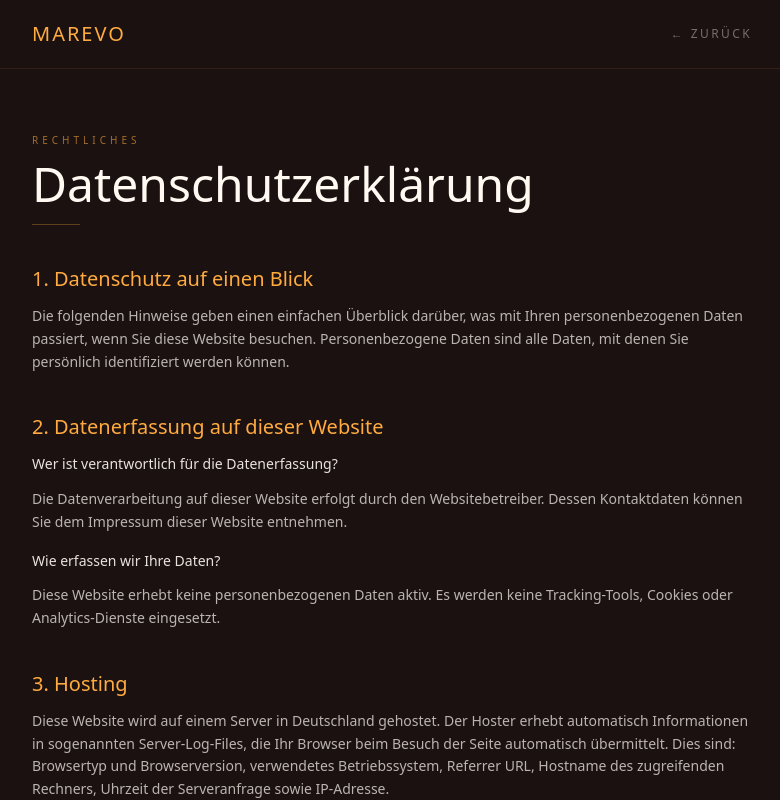
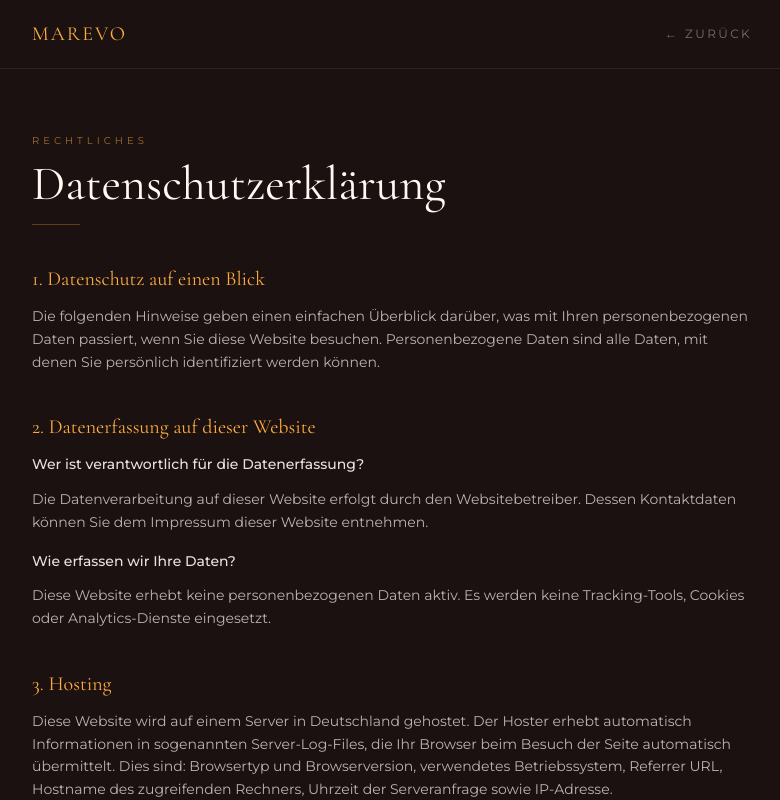
Before and after one commit to financelindermedia-coder/marevo-website, a Next.js app in the folder frontend/: page /datenschutz in a window 1280 px wide. Shown: the top 800 px of the page, without its empty margins (248-1028 px from the left). Built offline with nearby package versions, Linux system fonts and the light colour scheme.

Commit message:
fix: passthrough root layout so Payload RootLayout owns html/body for admin

```diff
--- a/frontend/app/(site)/layout.tsx
+++ b/frontend/app/(site)/layout.tsx
@@ -25,8 +25,8 @@ export default function SiteLayout({
   children,
 }: Readonly<{ children: React.ReactNode }>) {
   return (
-    <div className={`${montserrat.variable} ${cormorant.variable} antialiased font-sans`}>
-      {children}
-    </div>
+    <html lang="en" className={`${montserrat.variable} ${cormorant.variable}`}>
+      <body className="antialiased font-sans">{children}</body>
+    </html>
   );
 }
--- a/frontend/app/layout.tsx
+++ b/frontend/app/layout.tsx
@@ -1,9 +1,6 @@
-export default function RootLayout({
-  children,
-}: Readonly<{ children: React.ReactNode }>) {
-  return (
-    <html lang="en">
-      <body>{children}</body>
-    </html>
-  );
+import type { ReactNode } from 'react'
+
+// Minimal passthrough — each route group ((site) and (payload)) provides its own html/body
+export default function RootLayout({ children }: { children: ReactNode }): ReactNode {
+  return children
 }
```
